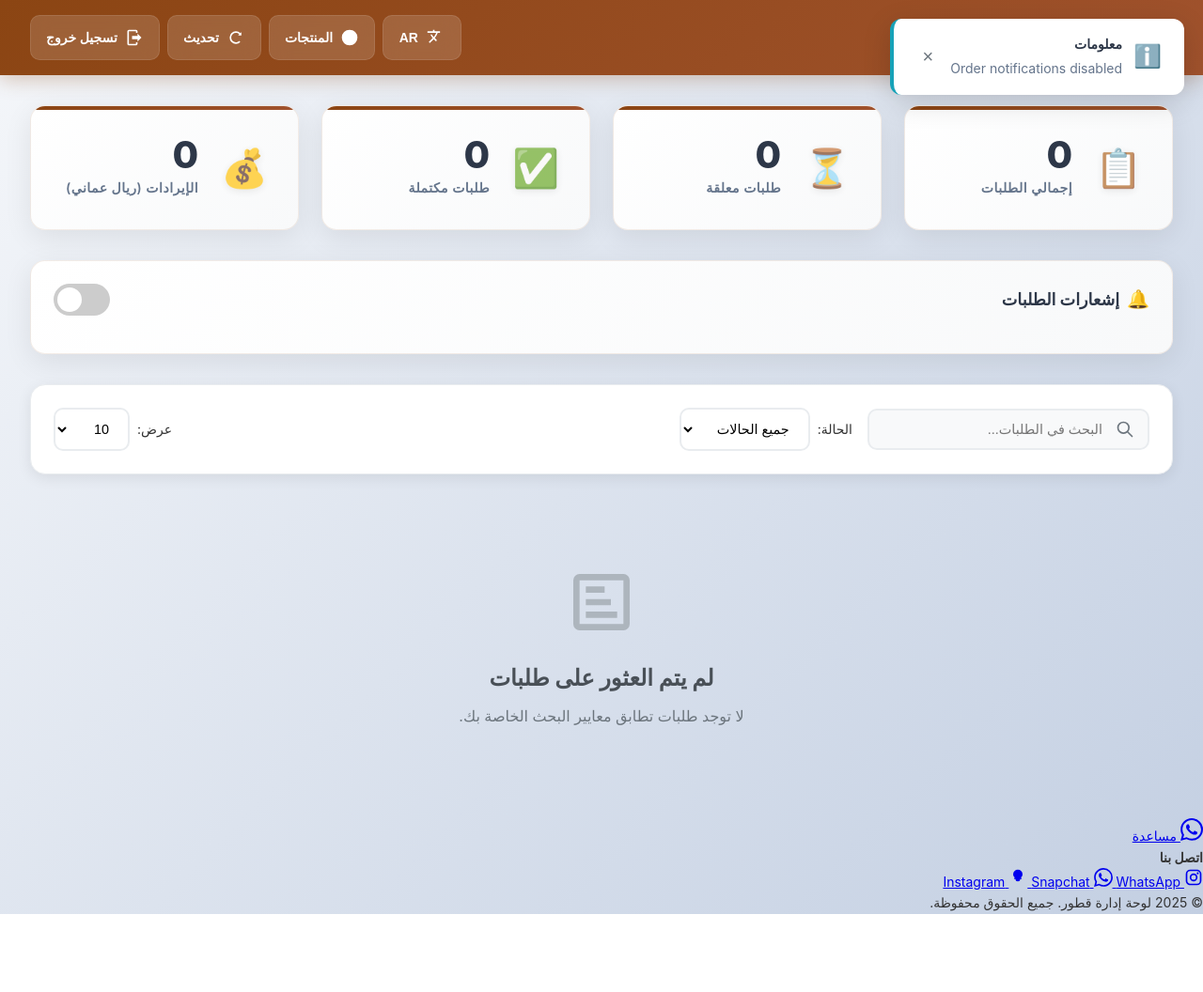
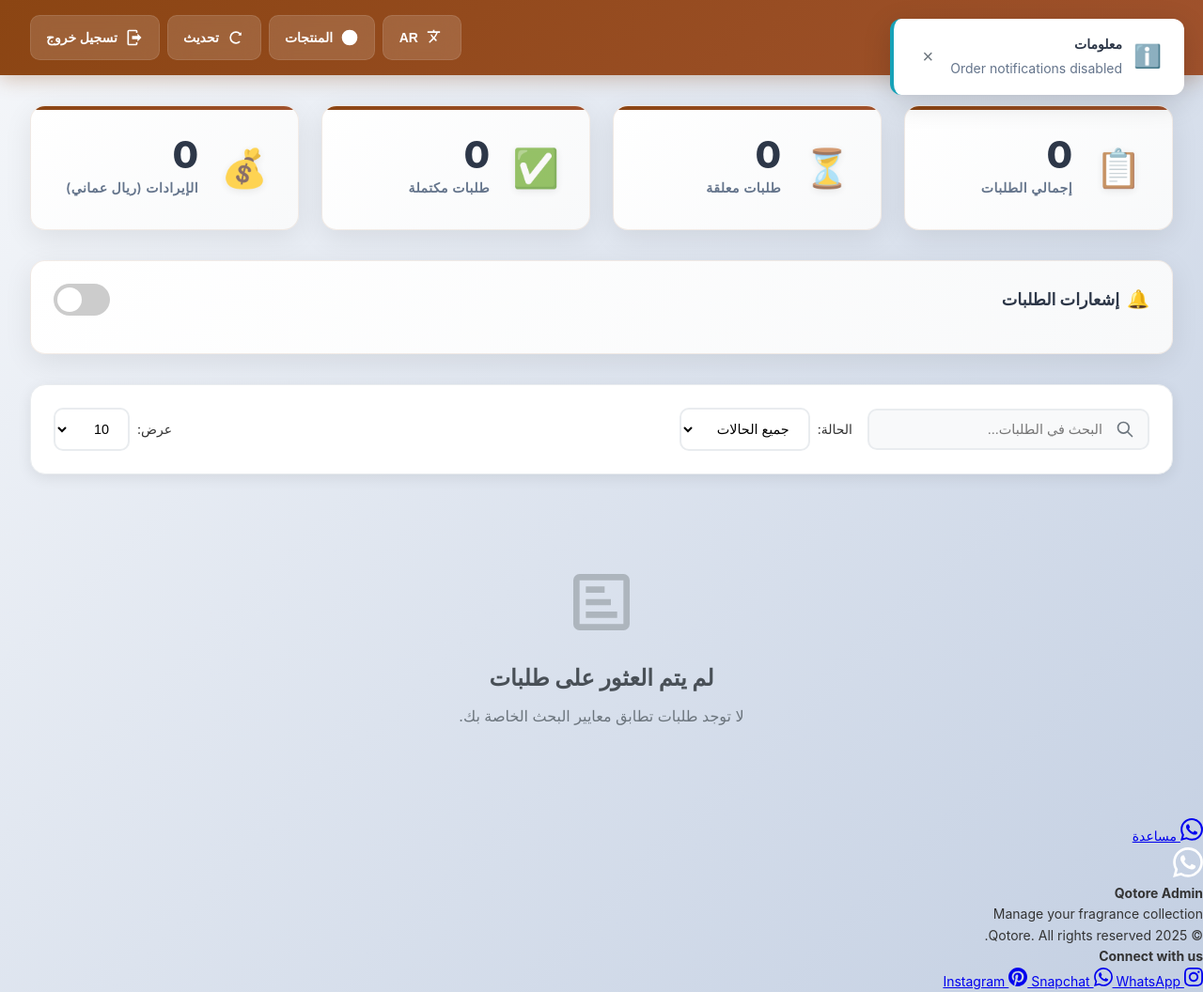
Before and after one commit to gvxi/QOTORE_SV, a website: page public/admin/index.html in a window 1280 px wide. Shown: the whole page at 94% size. Before the commit the page ends 973 px from the top, so only its background shows below. Drawn offline with Linux system fonts and the light colour scheme; no server answers.

```diff
--- a/public/admin/index.html
+++ b/public/admin/index.html
@@ -238,34 +238,43 @@
         </a>
     </div>
 
-    <!-- Footer with Social Links -->
-    <footer class="admin-footer">
+    <!-- WhatsApp Float Button -->
+    <a href="https://wa.me/96812345678" target="_blank" class="whatsapp-float" title="Contact us on WhatsApp">
+        <svg width="32" height="32" viewBox="0 0 24 24" fill="white">
+            <path d="M17.472 14.382c-.297-.149-1.758-.867-2.03-.967-.273-.099-.471-.148-.67.15-.197.297-.767.966-.94 1.164-.173.199-.347.223-.644.075-.297-.15-1.255-.463-2.39-1.475-.883-.788-1.48-1.761-1.653-2.059-.173-.297-.018-.458.13-.606.134-.133.298-.347.446-.52.149-.174.198-.298.298-.497.099-.198.05-.371-.025-.52-.075-.149-.669-1.612-.916-2.207-.242-.579-.487-.5-.669-.51-.173-.008-.371-.01-.57-.01-.198 0-.52.074-.792.372-.272.297-1.04 1.016-1.04 2.479 0 1.462 1.065 2.875 1.213 3.074.149.198 2.096 3.2 5.077 4.487.709.306 1.262.489 1.694.625.712.227 1.36.195 1.871.118.571-.085 1.758-.719 2.006-1.413.248-.694.248-1.289.173-1.413-.074-.124-.272-.198-.57-.347m-5.421 7.403h-.004a9.87 9.87 0 01-5.031-1.378l-.361-.214-3.741.982.998-3.648-.235-.374a9.86 9.86 0 01-1.51-5.26c.001-5.45 4.436-9.884 9.888-9.884 2.64 0 5.122 1.03 6.988 2.898a9.825 9.825 0 012.893 6.994c-.003 5.45-4.437 9.884-9.885 9.884m8.413-18.297A11.815 11.815 0 0012.05 0C5.495 0 .16 5.335.157 11.892c0 2.096.547 4.142 1.588 5.945L.057 24l6.305-1.654a11.882 11.882 0 005.683 1.448h.005c6.554 0 11.89-5.335 11.893-11.893A11.821 11.821 0 0020.525 3.488"/>
+        </svg>
+    </a>
+
+  <!-- Footer -->
+    <footer class="footer">
         <div class="footer-content">
             <div class="footer-section">
-                <h4 data-translate="contact_us">Contact Us</h4>
+                <h4>Qotore Admin</h4>
+                <p>Manage your fragrance collection</p>
+                <p>&copy; 2025 Qotore. All rights reserved.</p>
+            </div>
+            <div class="footer-section">
+                <h4>Connect with us</h4>
                 <div class="social-links">
-                    <a href="https://instagram.com/qotore" target="_blank" class="social-link">
+                    <a href="https://instagram.com/qotore" target="_blank" class="social-link instagram">
                         <svg width="20" height="20" viewBox="0 0 24 24" fill="currentColor">
-                            <path d="M7.8,2H16.2C19.4,2 22,4.6 22,7.8V16.2A5.8,5.8 0 0,1 16.2,22H7.8C4.6,22 2,19.4 2,16.2V7.8A5.8,5.8 0 0,1 7.8,2M7.6,4A3.6,3.6 0 0,0 4,7.6V16.4C4,18.39 5.61,20 7.6,20H16.4A3.6,3.6 0 0,0 20,16.4V7.6C20,5.61 18.39,4 16.4,4H7.6M17.25,5.5A1.25,1.25 0 0,1 18.5,6.75A1.25,1.25 0 0,1 17.25,8A1.25,1.25 0 0,1 16,6.75A1.25,1.25 0 0,1 17.25,5.5M12,7A5,5 0 0,1 17,12A5,5 0 0,1 12,17A5,5 0 0,1 7,12A5,5 0 0,1 12,7M12,9A3,3 0 0,0 9,12A3,3 0 0,0 12,15A3,3 0 0,0 15,12A3,3 0 0,0 12,9Z"/>
+                            <path d="M12 2.163c3.204 0 3.584.012 4.85.07 3.252.148 4.771 1.691 4.919 4.919.058 1.265.069 1.645.069 4.849 0 3.205-.012 3.584-.069 4.849-.149 3.225-1.664 4.771-4.919 4.919-1.266.058-1.644.07-4.85.07-3.204 0-3.584-.012-4.849-.07-3.26-.149-4.771-1.699-4.919-4.92-.058-1.265-.07-1.644-.07-4.849 0-3.204.013-3.583.07-4.849.149-3.227 1.664-4.771 4.919-4.919 1.266-.057 1.645-.069 4.849-.069zm0-2.163c-3.259 0-3.667.014-4.947.072-4.358.2-6.78 2.618-6.98 6.98-.059 1.281-.073 1.689-.073 4.948 0 3.259.014 3.668.072 4.948.2 4.358 2.618 6.78 6.98 6.98 1.281.058 1.689.072 4.948.072 3.259 0 3.668-.014 4.948-.072 4.354-.2 6.782-2.618 6.979-6.98.059-1.28.073-1.689.073-4.948 0-3.259-.014-3.667-.072-4.947-.196-4.354-2.617-6.78-6.979-6.98-1.281-.059-1.69-.073-4.949-.073zm0 5.838c-3.403 0-6.162 2.759-6.162 6.162s2.759 6.163 6.162 6.163 6.162-2.759 6.162-6.163c0-3.403-2.759-6.162-6.162-6.162zm0 10.162c-2.209 0-4-1.79-4-4 0-2.209 1.791-4 4-4s4 1.791 4 4c0 2.21-1.791 4-4 4zm6.406-11.845c-.796 0-1.441.645-1.441 1.44s.645 1.44 1.441 1.44c.795 0 1.439-.645 1.439-1.44s-.644-1.44-1.439-1.44z"/>
                         </svg>
-                        <span>Instagram</span>
+                        Instagram
                     </a>
-                    <a href="https://snapchat.com/add/qotore" target="_blank" class="social-link">
+                    <a href="https://snapchat.com/add/qotore" target="_blank" class="social-link snapchat">
                         <svg width="20" height="20" viewBox="0 0 24 24" fill="currentColor">
-                            <path d="M12,2A6,6 0 0,0 6,8C6,10 7,11 8,12L7,14H9C9,16 10,17 12,17C14,17 15,16 15,14H17L16,12C17,11 18,10 18,8A6,6 0 0,0 12,2Z"/>
+                            <path d="M12.017 0C5.396 0 .029 5.367.029 11.987c0 5.079 3.158 9.417 7.618 11.174-.105-.949-.199-2.403.041-3.439.219-.937 1.406-5.957 1.406-5.957s-.359-.72-.359-1.781c0-1.663.967-2.911 2.168-2.911 1.024 0 1.518.769 1.518 1.688 0 1.029-.653 2.567-.992 3.992-.285 1.193.6 2.165 1.775 2.165 2.128 0 3.768-2.245 3.768-5.487 0-2.861-2.063-4.869-5.008-4.869-3.41 0-5.409 2.562-5.409 5.199 0 1.033.394 2.143.889 2.741.097.118.112.223.085.345-.09.375-.293 1.199-.334 1.363-.053.225-.172.271-.402.165-1.495-.69-2.433-2.878-2.433-4.646 0-3.776 2.748-7.252 7.92-7.252 4.158 0 7.392 2.967 7.392 6.923 0 4.135-2.607 7.462-6.233 7.462-1.214 0-2.357-.629-2.741-1.378 0 0-.599 2.282-.744 2.840-.282 1.084-1.064 2.456-1.549 3.235C9.584 23.815 10.77 24.001 12.017 24.001c6.624 0 11.99-5.367 11.99-11.988C24.007 5.367 18.641.001 12.017.001z"/>
                         </svg>
-                        <span>Snapchat</span>
+                        Snapchat
                     </a>
-                    <a href="https://wa.me/96899999999" target="_blank" class="social-link">
+                    <a href="https://wa.me/96812345678" target="_blank" class="social-link whatsapp">
                         <svg width="20" height="20" viewBox="0 0 24 24" fill="currentColor">
-                            <path d="M17.472 14.382c-.297-.149-1.758-.867-2.03-.967-.273-.099-.471-.148-.67.15-.197.297-.767.966-.94 1.164-.173.199-.347.223-.644.075-.297-.15-1.255-.463-2.39-1.475-.883-.788-1.48-1.761-1.653-2.059-.173-.297-.018-.458.13-.606.134-.133.298-.347.446-.52.149-.174.198-.298.298-.497.099-.198.05-.371-.025-.52-.075-.149-.669-1.612-.916-2.207-.242-.579-.487-.5-.669-.51-.173-.008-.371-.01-.57-.01-.198 0-.52.074-.792.372-.272.297-1.04 1.016-1.04 2.479 0 1.462 1.065 2.875 1.213 3.074.149.198 2.096 3.2 5.077 4.487.709.306 1.262.489 1.694.625.712.227 1.36.195 1.871.118.571-.085 1.758-.719 2.006-1.413.248-.694.248-1.289.173-1.413-.074-.124-.272-.198-.57-.347m-5.421 7.403h-.004a9.87 9.87 0 01-5.031-1.378l-.361-.214-3.741.982.998-3.648-.235-.374a9.86 9.86 0 01-1.51-5.26c.001-5.45 4.436-9.884 9.888-9.884 2.64 0 5.122 1.03 6.988 2.898a9.825 9.825 0 012.893 6.994c-.003 5.45-4.437 9.884-9.885 9.884m8.413-18.297A11.815 11.815 0 0012.05 0C5.495 0 .16 5.335.157 11.892c0 2.096.547 4.142 1.588 5.945L.057 24l6.305-1.654a11.882 11.882 0 005.683 1.448h.005c6.554 0 11.890-5.335 11.893-11.893A11.821 11.821 0 0020.465 3.516"/>
+                            <path d="M17.472 14.382c-.297-.149-1.758-.867-2.03-.967-.273-.099-.471-.148-.67.15-.197.297-.767.966-.94 1.164-.173.199-.347.223-.644.075-.297-.15-1.255-.463-2.39-1.475-.883-.788-1.48-1.761-1.653-2.059-.173-.297-.018-.458.13-.606.134-.133.298-.347.446-.52.149-.174.198-.298.298-.497.099-.198.05-.371-.025-.52-.075-.149-.669-1.612-.916-2.207-.242-.579-.487-.5-.669-.51-.173-.008-.371-.01-.57-.01-.198 0-.52.074-.792.372-.272.297-1.04 1.016-1.04 2.479 0 1.462 1.065 2.875 1.213 3.074.149.198 2.096 3.2 5.077 4.487.709.306 1.262.489 1.694.625.712.227 1.36.195 1.871.118.571-.085 1.758-.719 2.006-1.413.248-.694.248-1.289.173-1.413-.074-.124-.272-.198-.57-.347m-5.421 7.403h-.004a9.87 9.87 0 01-5.031-1.378l-.361-.214-3.741.982.998-3.648-.235-.374a9.86 9.86 0 01-1.51-5.26c.001-5.45 4.436-9.884 9.888-9.884 2.64 0 5.122 1.03 6.988 2.898a9.825 9.825 0 012.893 6.994c-.003 5.45-4.437 9.884-9.885 9.884m8.413-18.297A11.815 11.815 0 0012.05 0C5.495 0 .16 5.335.157 11.892c0 2.096.547 4.142 1.588 5.945L.057 24l6.305-1.654a11.882 11.882 0 005.683 1.448h.005c6.554 0 11.89-5.335 11.893-11.893A11.821 11.821 0 0020.525 3.488"/>
                         </svg>
-                        <span>WhatsApp</span>
+                        WhatsApp
                     </a>
                 </div>
-            </div>
-            <div class="footer-section">
-                <p data-translate="admin_footer_text">&copy; 2025 Qotore Admin Panel. All rights reserved.</p>
             </div>
         </div>
     </footer>
```
